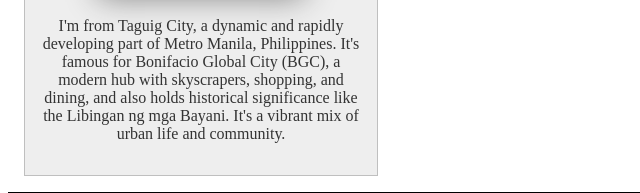
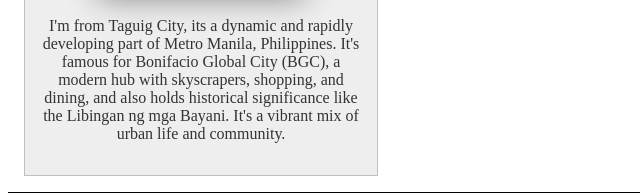
Before and after one commit to D0dge1003/wdd130, a plain HTML site: page index.html in a window 1280 px wide. Shown: the part 714-907 px from the top of the page, 0-640 px from the left. Drawn offline with Linux system fonts and the light colour scheme.

Commit message:
new commit

```diff
--- a/index.html
+++ b/index.html
@@ -23,7 +23,7 @@
     <aside>
         <h2>Taguig, Philippines</h2>
         <img src="images/Forbestown_Road_BGC.jpg" alt="BGC Taguig">
-        <p>I'm from Taguig City, a dynamic and rapidly developing part of Metro Manila, Philippines. It's famous for Bonifacio Global City (BGC), a modern hub with skyscrapers, shopping, and dining, and also holds historical significance like the Libingan ng mga Bayani. It's a vibrant mix of urban life and community.</p>
+        <p>I'm from Taguig City, its a dynamic and rapidly developing part of Metro Manila, Philippines. It's famous for Bonifacio Global City (BGC), a modern hub with skyscrapers, shopping, and dining, and also holds historical significance like the Libingan ng mga Bayani. It's a vibrant mix of urban life and community.</p>
     </aside>
     <footer>
         <p>©️2025 😎Karel Ignacio😎 Manila, Philippines</p>
```
